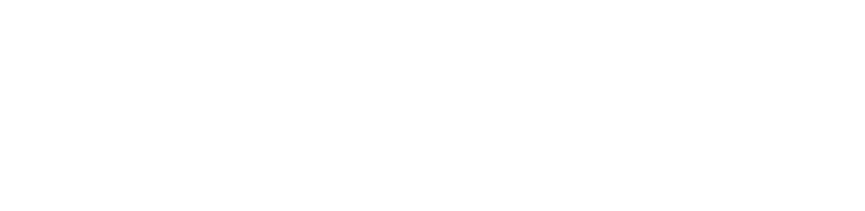
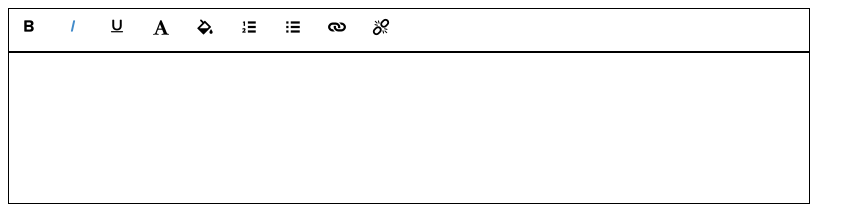
Before and after one commit to renanaragao/edittext, a website: page index.html in a window 1280 px wide. Shown: the whole page, without its empty margins (0-865 px from the left). Drawn offline with Linux system fonts and the light colour scheme.

Commit message:
Criado o layout padrão.

```diff
--- a/app/app.js
+++ b/app/app.js
@@ -1,3 +1,8 @@
 (function(){
+	var iframe = document.querySelectorAll('.edittext > .edittext-input > iframe')[0];
+	iframe.contentDocument.designMode = 'on';
+
+	if(iframe.contentWindow)
+		iframe.contentWindow.document.designMode="on";
 
 })();
--- a/app/css/exittext.css
+++ b/app/css/exittext.css
@@ -1,2 +1,46 @@
 .edittext{
 }
+
+.edittext button {
+  background-color: transparent;
+  border: 0px;
+  width: 40px;
+  height: 40px;
+  cursor: pointer;
+}
+
+.edittext button:hover{
+  color: #428bca;
+}
+
+.edittext button.ativo{
+  color: #428bca;
+}
+
+
+.edittext button span{
+  font-size: 18px;
+}
+
+.edittext-input {
+  width: 100%;
+}
+
+.edittext-input iframe{
+  overflow: auto;
+  width: 100%;
+  border: 1px solid #000000;
+}
+
+.edittext-controles {
+  width: 100%;
+  border: 1px solid #000000;
+}
+
+.icon-icon-bold, .icon-icon-underline, .icon-icon-italic{
+  font-size: 20px !important;
+}
+
+.icon-font-size{
+  font-size: 17px !important;
+}
--- a/index.html
+++ b/index.html
@@ -2,10 +2,31 @@
 <html lang="en">
 <head>
 	<link rel="stylesheet" type="text/css" href="app/css/exittext.css">
+	<link rel="stylesheet" href="app/css/icons.css">
 	<meta charset="UTF-8">
 	<title>Edit Text</title>
 </head>
 <body>
-	<div class="edittext"></div>
+	<div style="width: 800px; height: 800px;">
+		<div class="edittext">
+			<div class="edittext-controles">
+		        <button type="button" title="Negrito" class=""><span class="icon icon-icon-bold"></span></button>
+		        <button type="button" title="Itálico" class="ativo"><span class="icon icon-icon-italic"></span></button>
+		        <button type="button" title="Sublinhado" class=""><span class="icon icon-icon-underline"></span></button>
+		        <button type="button" title="Tamanho da fonte" class=""><span class="icon icon-font-size"></span></button>
+		        <button type="button" title="Cor da fonte" class=""><span class="icon icon-color-picker"></span></button>
+		        <button type="button" title="Lista ordenada" class=""><span class="icon icon-icon-list-ordered"></span></button>
+		        <button type="button" title="Lista não ordenada" class=""><span class="icon icon-icon-list-unordered"></span></button>
+		        <button type="button" title="Adicionar link" class=""><span class="icon icon-icon-link"></span></button>
+		        <button type="button" title="Remover link" class=""><span class="icon icon-icon-unlink"></span></button>
+	    	</div>
+	    	<div class="edittext-input">
+	    		<iframe></iframe>
+	    	</div>
+		</div>
+	</div>
+
+	<script type="text/javascript" src="app/app.js"></script>
+
 </body>
 </html>
```
